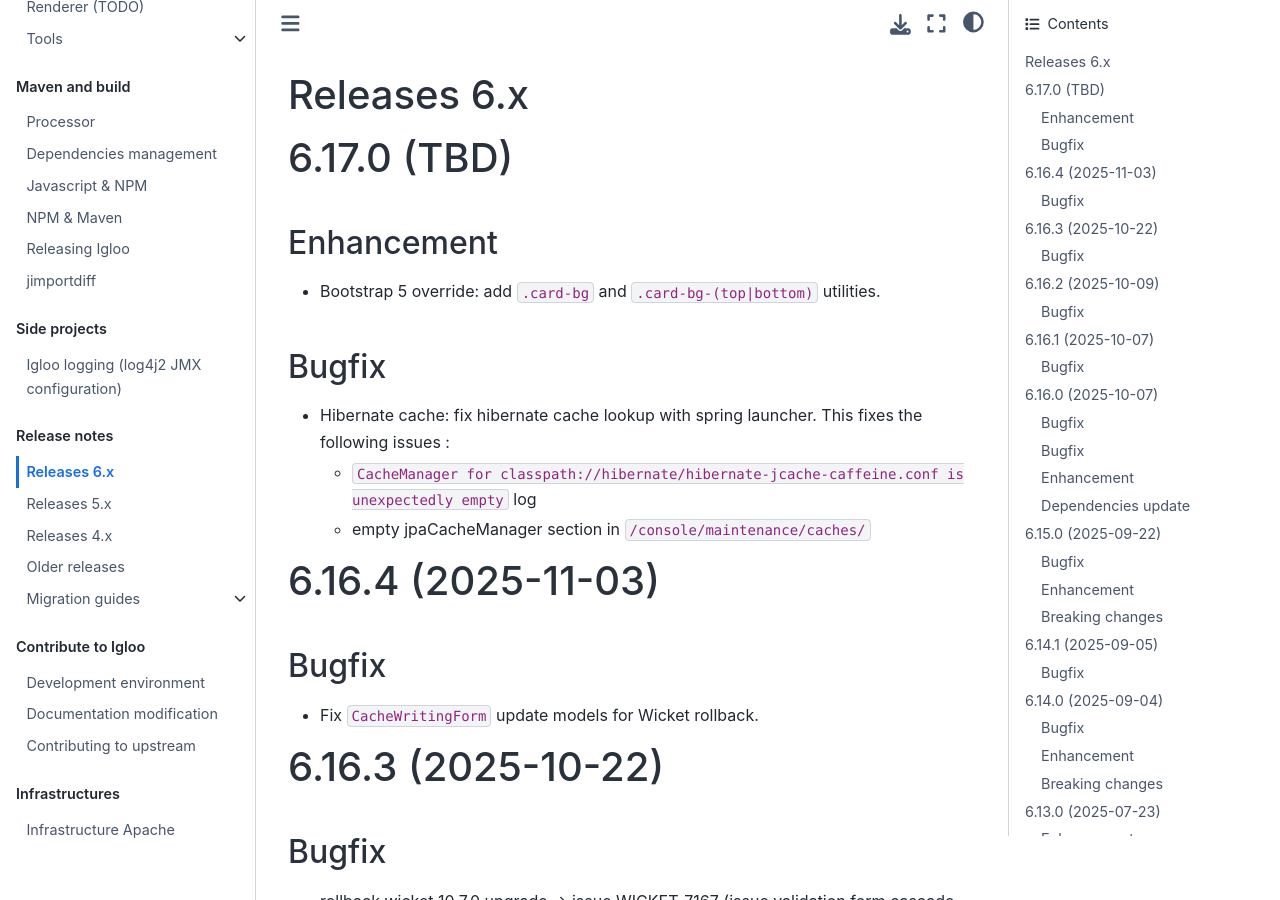
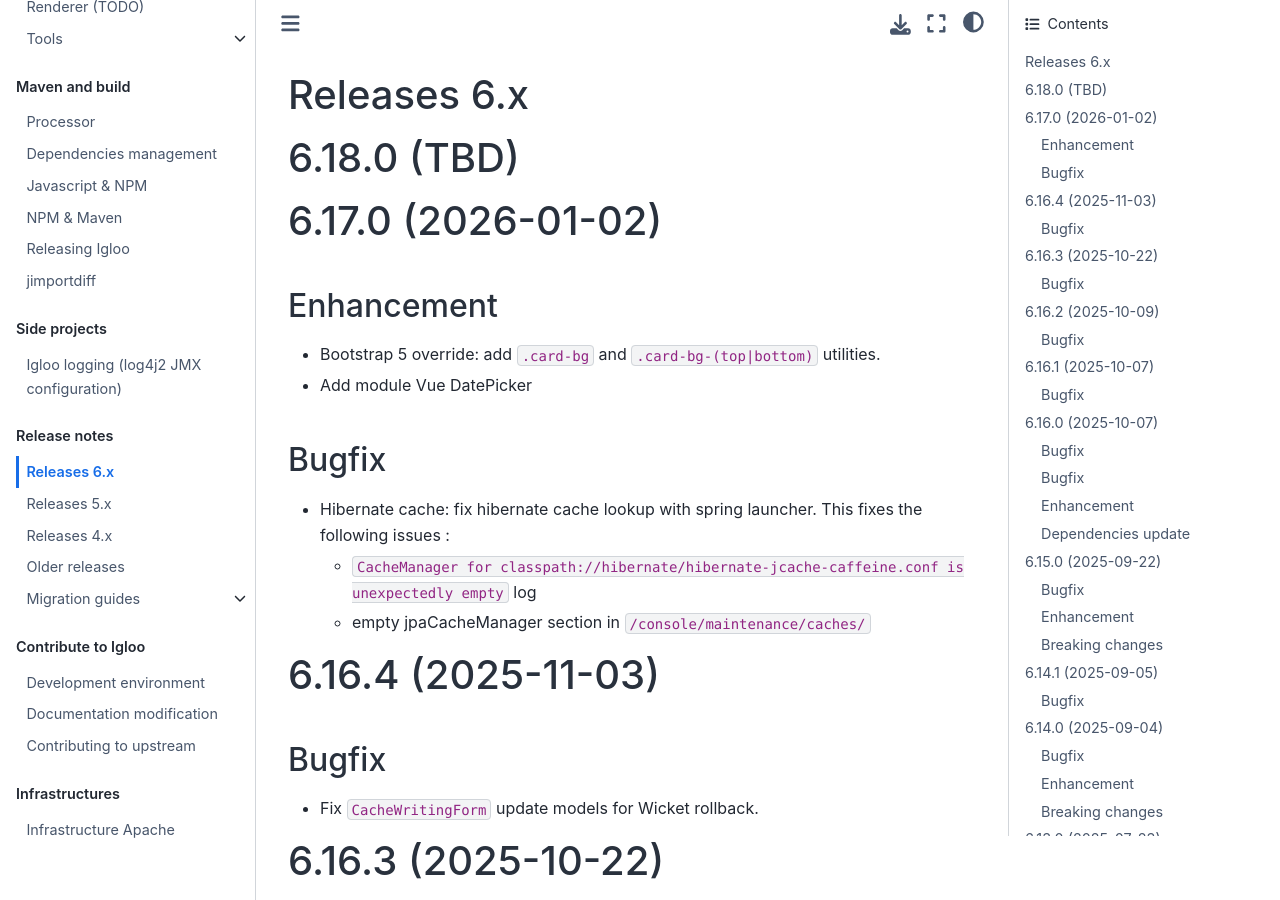
Before and after one commit to igloo-project/igloo-doc, a Sphinx documentation site: the page built from source/release-notes/releases-6.x.md, in a window 1280 px wide and 900 px high. Built offline with Sphinx 7.4.7 and the Sphinx Book theme 1.1.4, drawn with Linux system fonts in a browser that asks for light colours.

Commit message:
release note 6.17.0

```diff
--- a/source/release-notes/releases-5.x.md
+++ b/source/release-notes/releases-5.x.md
@@ -6,7 +6,7 @@
 
 (v5.29.0)=
 
-# 5.29.0 (TBD)
+# 5.29.0 (2026-01-02)
 
 ## dependencies
 
--- a/source/release-notes/releases-6.x.md
+++ b/source/release-notes/releases-6.x.md
@@ -1,10 +1,13 @@
 # Releases 6.x
 
-# 6.17.0 (TBD)
+# 6.18.0 (TBD)
+
+# 6.17.0 (2026-01-02)
 
 ## Enhancement
 
 * Bootstrap 5 override: add `.card-bg` and `.card-bg-(top|bottom)` utilities.
+* Add module Vue DatePicker
 
 ## Bugfix
 
```
